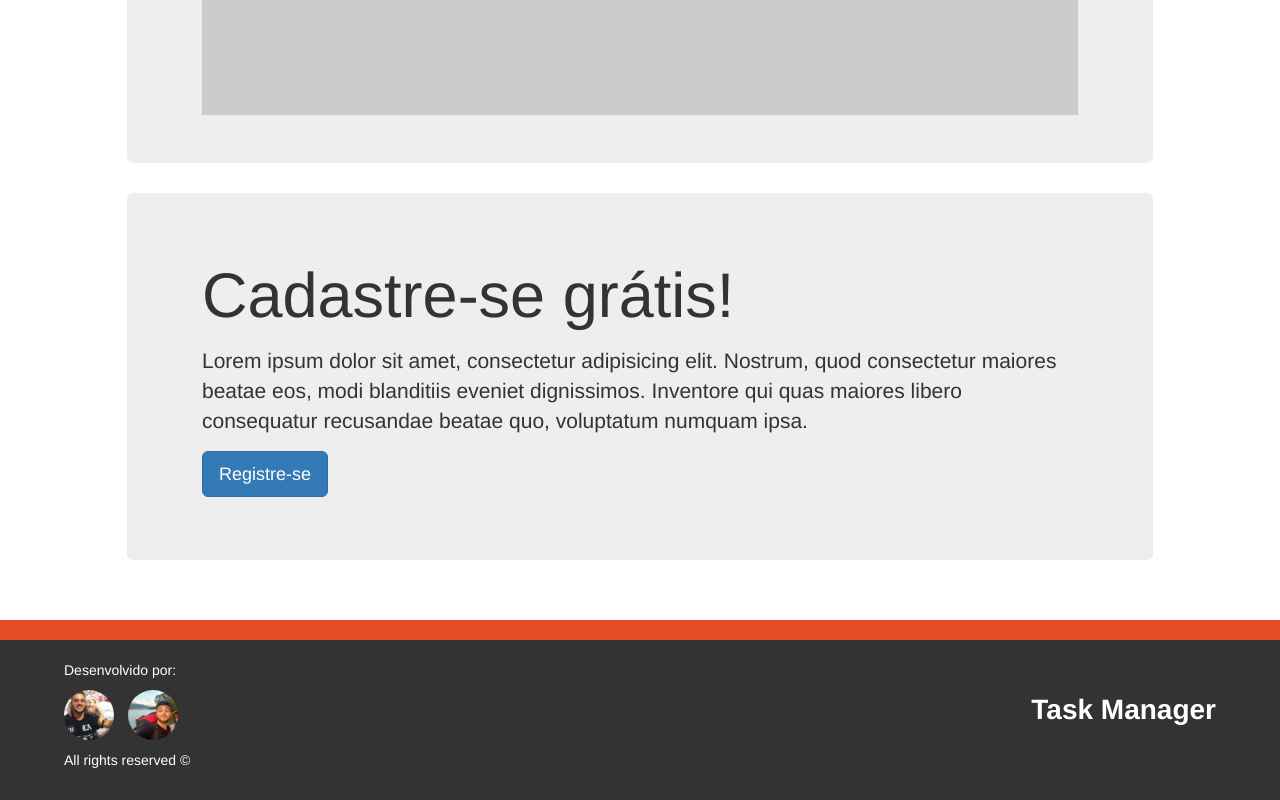
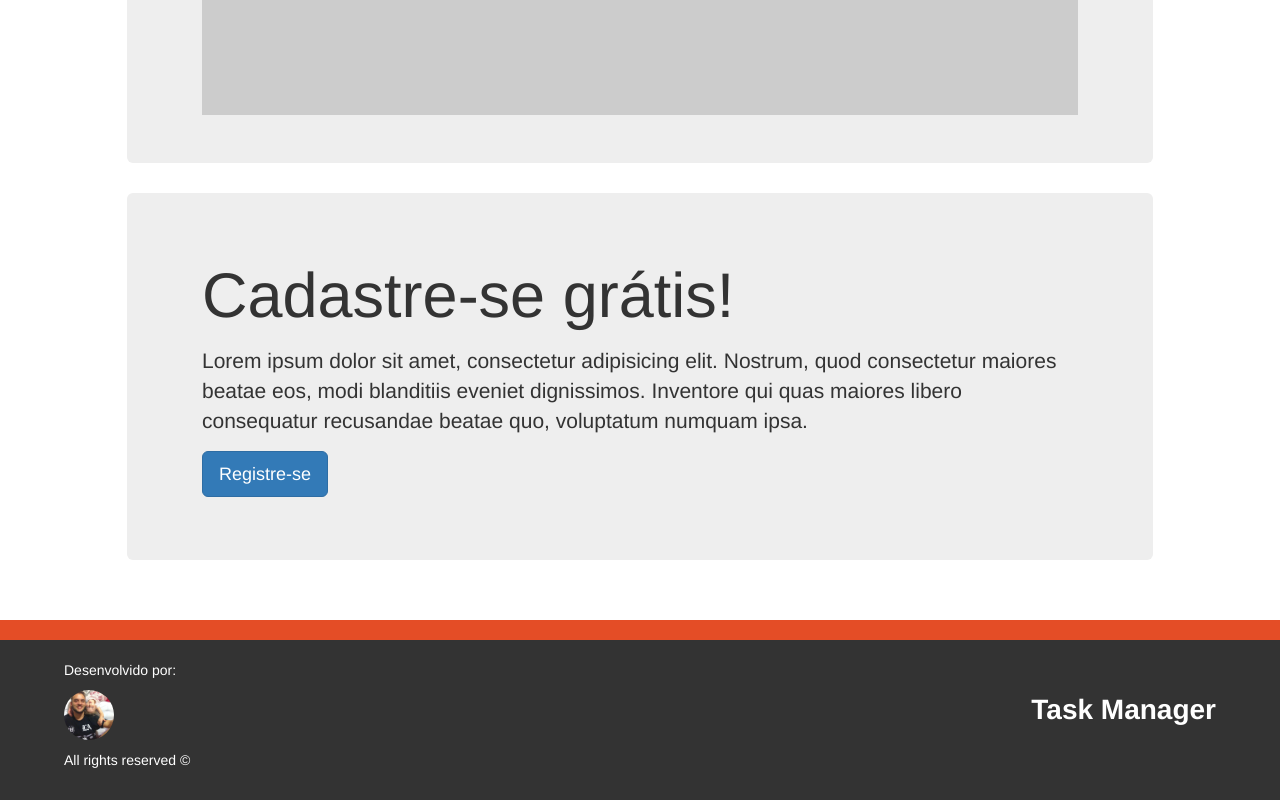
Before and after one commit to gabrielcabralbfr/TaskManager, a website: page index.html in a window 1280 px wide. Shown: the part 388-1188 px from the top of the page. Drawn offline with nearby package versions, Linux system fonts and the light colour scheme; placeholder pictures from the web are drawn by us.

Commit message:
readme update

```diff
--- a/index.html
+++ b/index.html
@@ -67,7 +67,6 @@
         <footer class="wrapper">
             <p>Desenvolvido por: </p>
             <img src="img/gabriel.jpg" alt="gabriel" title="Gabriel Cabral" class="img-responsive img-circle">
-            <img src="img/leonardo.jpg" alt="leonardo" title="Leonardo Cabral" class="img-responsive img-circle">
             <span class="pull-right brand">Task Manager</span>
             <p>All rights reserved &copy;</p>
 
```
Also changed, not shown: package.json (added, +26 -0 lines), README.md, 1 other file.
